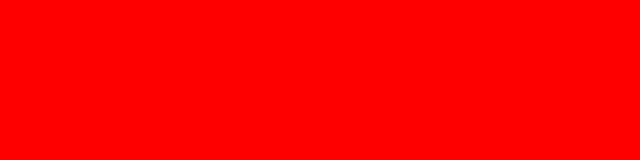
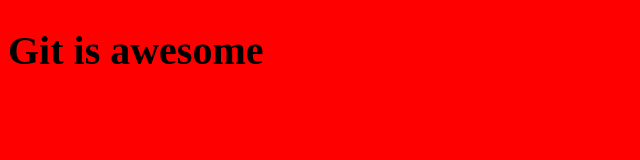
Before and after one commit to dkrumholz/gitProject, a plain HTML site: page index.html in a window 1280 px wide. Shown: the whole page, without its empty margins (0-640 px from the left). Drawn offline with Linux system fonts and the light colour scheme.

Commit message:
Added heading

```diff
--- a/index.html
+++ b/index.html
@@ -7,6 +7,6 @@
   <link rel="stylesheet" href="style.css">
 </head>
 <body>
-
+   <h1>Git is awesome</h1>
 </body>
 </html>
--- a/style.css
+++ b/style.css
@@ -1,3 +1,7 @@
 body {
   background-color: red;
 }
+
+h1 {
+  font-size: 40px;
+}
```
